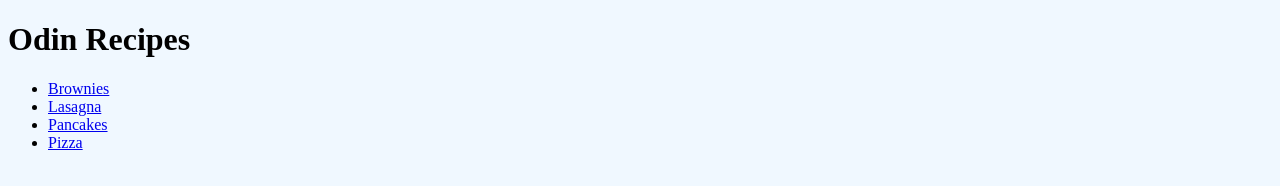
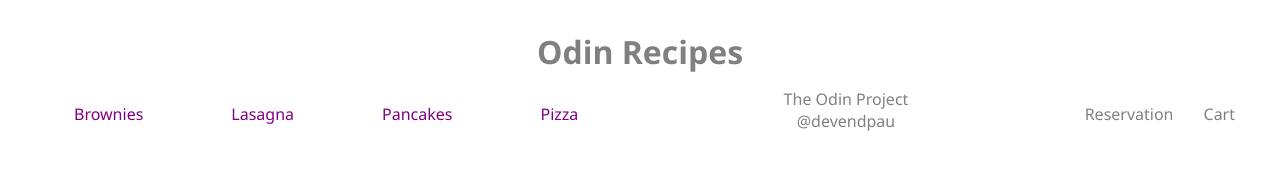
Before and after one commit to devendpau/odin-recipes, a plain HTML site: page index.html in a window 1280 px wide. Drawn offline with Linux system fonts and the light colour scheme.

Commit message:
updated the main index, still early dev

```diff
--- a/index.html
+++ b/index.html
@@ -1,19 +1,29 @@
 <!DOCTYPE html>
 <html lang="en">
   <head>
-    <meta charset="UTF-8">
-    <meta http-equiv="X-UA-Compatible" content="IE=edge">
-    <meta name="viewport" content="width=device-width, initial-scale=1.0">
+    <meta charset="UTF-8" />
+    <meta http-equiv="X-UA-Compatible" content="IE=edge" />
+    <meta name="viewport" content="width=device-width, initial-scale=1.0" />
     <title>Odin's Recipes</title>
-    <link rel="stylesheet" href="./styles.css">
+    <link rel="stylesheet" href="./styles.css" />
   </head>
   <body>
-    <h1>Odin Recipes</h1>
-    <ul>
+    <h1 class="header">Odin Recipes</h1>
+
+    <ul class="menu">
       <li><a href="./recipes/brownies.html">Brownies</a></li>
-    <li><a href="./recipes/lasagna.html">Lasagna</a> </li>
+      <li><a href="./recipes/lasagna.html">Lasagna</a></li>
       <li><a href="./recipes/pancakes.html">Pancakes</a></li>
       <li><a href="./recipes/pizza.html">Pizza</a></li>
     </ul>
+    <ul class="cta-menu">
+      <li>Cart</li>
+      <li>Reservation</li>
+    </ul>
+
+    <footer class="footer">
+      The Odin Project <br>
+      @devendpau
+    </footer>
   </body>
 </html>
--- a/styles.css
+++ b/styles.css
@@ -1,10 +1,59 @@
-*{
-    background-color: aliceblue;
-    padding: 3;
+html {
+  -webkit-box-sizing: border-box;
+  -moz-box-sizing: border-box;
+       box-sizing: border-box;
+}
+*,
+*::before,
+*::after {
+  box-sizing: inherit;
+  padding: 0;
+  font-family: "Segoe UI", Tahoma, Geneva, Verdana, sans-serif;
+  margin: 15px;
+  color: gray;
+}
+
+body{
+  max-width: 200vh;
+
+  margin: 0 auto;
 }
 
 
-img {
-    height: auto;
-    width: 500px;
+.header {
+  text-align: center;
 }
+
+.menu {
+  list-style-type: none;
+}
+
+.cta-menu{
+  list-style-type: none;
+}
+
+.cta-menu li{
+  float: right;
+}
+
+.menu li {
+  float: left;
+}
+
+.menu li a {
+  color: purple;
+  text-align: center;
+  padding: 10px 14px;
+  text-decoration: none;
+}
+
+.menu li a:hover:not(.active) {
+  background-color: #111;
+}
+
+.footer{
+
+  color: gray;
+  text-align: center;
+
+}
```
Also changed, not shown: recipes/brownies.html (+23 -8 lines). Lines whose indentation alone changed are shown as unchanged.
